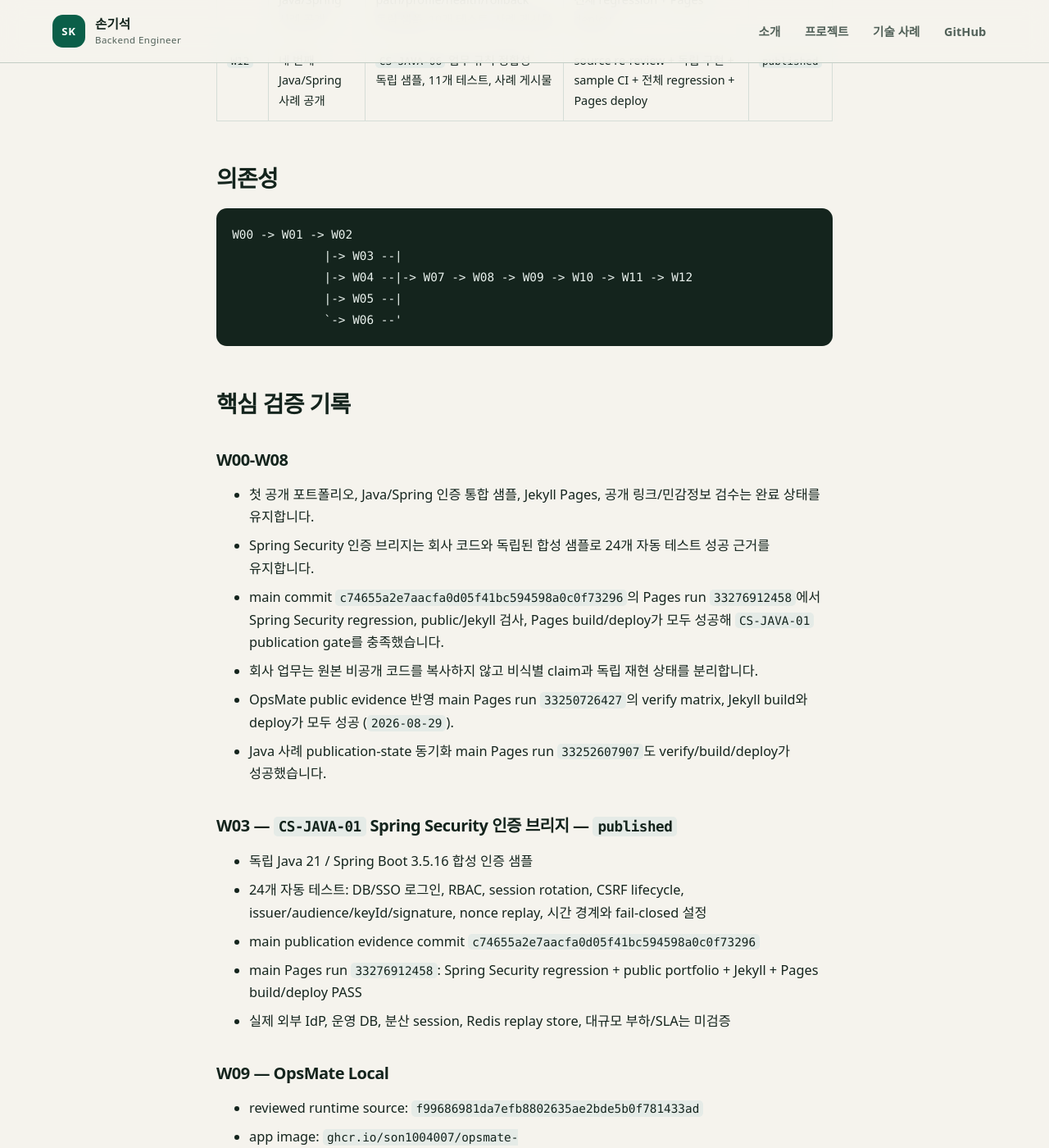
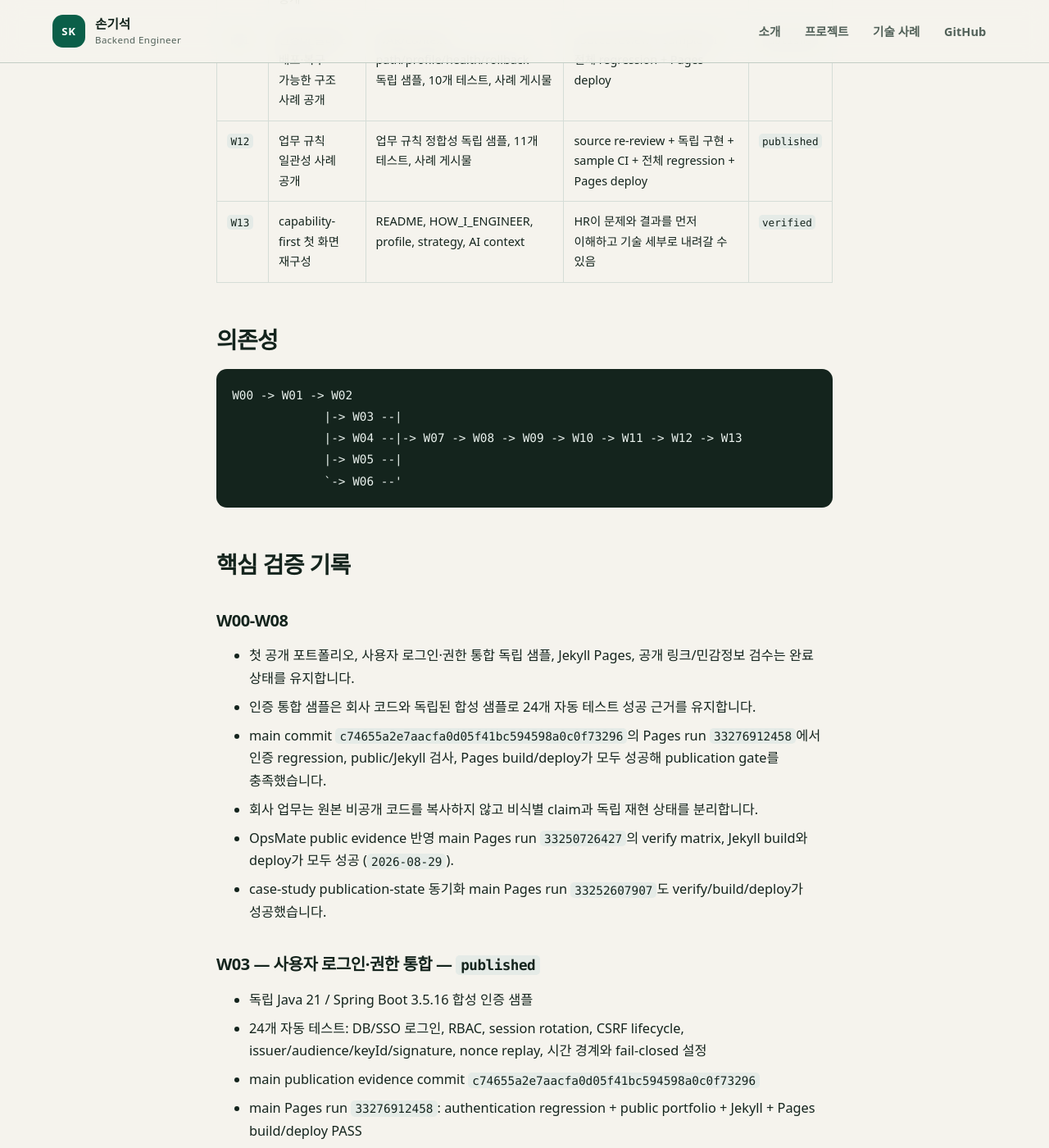
Before and after one commit to son1004007/engineering-career-portfolio, a Jekyll site: the page built from WORKS.md, in a window 1280 px wide and 1400 px high, scrolled down 1984 px. Shown: the whole window at 82% size. Built offline with Jekyll 4.4.1, drawn with Linux system fonts in a browser that asks for light colours; our own code applies the rules of GitHub Pages for plain Markdown files; some of the changed text lies outside the part shown.

Commit message:
docs: rename work ledger around engineering problems

````diff
--- a/WORKS.md
+++ b/WORKS.md
@@ -1,7 +1,7 @@
 # Portfolio Work Ledger
 
 - 기준일: `2026-08-30`
-- 목적: 포트폴리오 작성부터 GitHub Pages 공개, OpsMate bounded public deployment 검증, Java/Spring 사례 공개까지 작업·의존성·증거를 추적
+- 목적: capability-first 포트폴리오, GitHub Pages 공개, OpsMate bounded public deployment, 실무 문제 독립 재현 사례와 evidence를 추적
 - 원칙: 문서·코드·테스트·공개 안전성 검토가 함께 끝나기 전에는 완료로 표시하지 않음
 - 공통 검수표: [`03_portfolio/review-checklist.md`](03_portfolio/review-checklist.md)
 - 현재 완료 계획: [`PORTFOLIO_COMPLETION_PLAN.md`](PORTFOLIO_COMPLETION_PLAN.md)
@@ -23,23 +23,24 @@
 | `W00` | GitHub 게시 환경 준비 | 인증된 GitHub CLI, 작업 브랜치 | CLI·계정·remote·branch 확인 | `verified` |
 | `W01` | 회사·개인 근거 정합화 | claim, 사례 인덱스, 추가 업무 계정 귀속 | 비식별 claim과 후보 상태 일치 | `verified` |
 | `W02` | 검수 체계 고정 | 이 ledger와 공통 체크리스트 | 모든 Work의 증거·공개 gate 정의 | `verified` |
-| `W03` | 첫 Java/Spring 사례 공개 | 인증 통합 게시물, 독립 샘플, 테스트 | 정상·실패·경계 테스트 성공과 공개 검수·Pages deploy | `published` |
-| `W04` | 추가 업무 사례 정리 | Java/Spring·데이터·AI 사례 초안 | 각 글의 근거·한계·재현 계획 명시 | `verified` |
-| `W05` | OpsMate Local 구현 | 설계, 수직 기능, 테스트 | RBAC·상태·멱등성·fail-closed 테스트 성공 | `verified` |
-| `W06` | GitHub Pages 블로그 구현 | 홈, 탐색, 레이아웃, 배포 workflow | 반응형 규칙·링크·접근성·빌드 검수 | `verified` |
+| `W03` | 사용자 로그인·권한 통합 사례 공개 | 인증 통합 게시물, 독립 샘플, 테스트 | 정상·실패·경계 테스트 성공과 공개 검수·Pages deploy | `published` |
+| `W04` | 추가 실무 문제 사례 정리 | backend·data·AI·operations 사례 초안 | 각 글의 근거·한계·재현 계획 명시 | `verified` |
+| `W05` | Controlled AI Integration 구현 | OpsMate 설계, 수직 기능, 테스트 | RBAC·상태·멱등성·fail-closed 테스트 성공 | `verified` |
+| `W06` | GitHub Pages 포트폴리오 구현 | 홈, 탐색, 레이아웃, 배포 workflow | 반응형 규칙·링크·접근성·빌드 검수 | `verified` |
 | `W07` | 통합 검수 | 테스트·링크·민감정보·렌더링 결과 | 공통 검수표 필수 항목과 한계 기록 | `verified` |
 | `W08` | GitHub 공개 | commit, push, PR, Pages URL | 원격 배포 성공과 공개 URL 응답 확인 | `published` |
 | `W09` | OpsMate 공개 데모와 재현 가능한 운영 검증 | immutable release, private DB/model path, public HTTPS E2E, lifecycle evidence | internal + public network/security/lifecycle bounded E2E와 final CLOSED | `verified` |
-| `W10` | 두 번째 Java/Spring 사례 공개 | MyBatis 기간 조회 독립 샘플, 12개 테스트, 사례 게시물 | source review + sample CI + 전체 regression + Pages deploy | `published` |
-| `W11` | 세 번째 Java/Spring 사례 공개 | WAR/context-path/profile/health/rollback 독립 샘플, 10개 테스트, 사례 게시물 | source review + sample CI + 전체 regression + Pages deploy | `published` |
-| `W12` | 네 번째 Java/Spring 사례 공개 | `CS-JAVA-06` 업무 규칙 정합성 독립 샘플, 11개 테스트, 사례 게시물 | source re-review + 독립 구현 + sample CI + 전체 regression + Pages deploy | `published` |
+| `W10` | 복잡한 기간 조회 데이터 정합성 사례 공개 | MyBatis 기간 조회 독립 샘플, 12개 테스트, 사례 게시물 | source review + sample CI + 전체 regression + Pages deploy | `published` |
+| `W11` | 환경이 달라도 배포·복구 가능한 구조 사례 공개 | WAR/context-path/profile/health/rollback 독립 샘플, 10개 테스트, 사례 게시물 | source review + sample CI + 전체 regression + Pages deploy | `published` |
+| `W12` | 업무 규칙 일관성 사례 공개 | 업무 규칙 정합성 독립 샘플, 11개 테스트, 사례 게시물 | source re-review + 독립 구현 + sample CI + 전체 regression + Pages deploy | `published` |
+| `W13` | capability-first 첫 화면 재구성 | README, HOW_I_ENGINEER, profile, strategy, AI context | HR이 문제와 결과를 먼저 이해하고 기술 세부로 내려갈 수 있음 | `verified` |
 
 ## 의존성
 
 ```text
 W00 -> W01 -> W02
              |-> W03 --|
-             |-> W04 --|-> W07 -> W08 -> W09 -> W10 -> W11 -> W12
+             |-> W04 --|-> W07 -> W08 -> W09 -> W10 -> W11 -> W12 -> W13
              |-> W05 --|
              `-> W06 --'
 ```
@@ -48,19 +49,19 @@ W00 -> W01 -> W02
 
 ### W00-W08
 
-- 첫 공개 포트폴리오, Java/Spring 인증 통합 샘플, Jekyll Pages, 공개 링크/민감정보 검수는 완료 상태를 유지합니다.
-- Spring Security 인증 브리지는 회사 코드와 독립된 합성 샘플로 24개 자동 테스트 성공 근거를 유지합니다.
-- main commit `c74655a2e7aacfa0d05f41bc594598a0c0f73296`의 Pages run `33276912458`에서 Spring Security regression, public/Jekyll 검사, Pages build/deploy가 모두 성공해 `CS-JAVA-01` publication gate를 충족했습니다.
+- 첫 공개 포트폴리오, 사용자 로그인·권한 통합 독립 샘플, Jekyll Pages, 공개 링크/민감정보 검수는 완료 상태를 유지합니다.
+- 인증 통합 샘플은 회사 코드와 독립된 합성 샘플로 24개 자동 테스트 성공 근거를 유지합니다.
+- main commit `c74655a2e7aacfa0d05f41bc594598a0c0f73296`의 Pages run `33276912458`에서 인증 regression, public/Jekyll 검사, Pages build/deploy가 모두 성공해 publication gate를 충족했습니다.
 - 회사 업무는 원본 비공개 코드를 복사하지 않고 비식별 claim과 독립 재현 상태를 분리합니다.
 - OpsMate public evidence 반영 main Pages run `33250726427`의 verify matrix, Jekyll build와 deploy가 모두 성공 (`2026-08-29`).
-- Java 사례 publication-state 동기화 main Pages run `33252607907`도 verify/build/deploy가 성공했습니다.
+- case-study publication-state 동기화 main Pages run `33252607907`도 verify/build/deploy가 성공했습니다.
 
-### W03 — `CS-JAVA-01` Spring Security 인증 브리지 — `published`
+### W03 — 사용자 로그인·권한 통합 — `published`
 
 - 독립 Java 21 / Spring Boot 3.5.16 합성 인증 샘플
 - 24개 자동 테스트: DB/SSO 로그인, RBAC, session rotation, CSRF lifecycle, issuer/audience/keyId/signature, nonce replay, 시간 경계와 fail-closed 설정
 - main publication evidence commit `c74655a2e7aacfa0d05f41bc594598a0c0f73296`
-- main Pages run `33276912458`: Spring Security regression + public portfolio + Jekyll + Pages build/deploy PASS
+- main Pages run `33276912458`: authentication regression + public portfolio + Jekyll + Pages build/deploy PASS
 - 실제 외부 IdP, 운영 DB, 분산 session, Redis replay store, 대규모 부하/SLA는 미검증
 
 ### W09 — OpsMate Local
@@ -75,14 +76,14 @@ W00 -> W01 -> W02
 
 이 결과는 bounded E2E이며 24x7 SLA, 장기 부하, 대규모 실제 사용자 운영을 뜻하지 않습니다.
 
-### W10 — `CS-JAVA-02` MyBatis 기간 조회 — `published`
+### W10 — 복잡한 기간 조회 데이터 정합성 — `published`
 
 - 독립 Spring Boot/MyBatis/H2 합성 샘플, 12개 자동 테스트
 - final PR regression run `33251272174`: PASS
 - main Pages run `33251362190`: verify/build/deploy PASS
 - Oracle optimizer index 선택과 운영 성능 수치는 미검증
 
-### W11 — `CS-JAVA-03` WAR 배포 이식성 — `published`
+### W11 — 환경이 달라도 배포·복구 가능한 구조 — `published`
 
 - 독립 Java 21 / Spring Boot 3.5.16 WAR 샘플, 10개 자동 테스트
 - final PR regression run `33252086213`: 전체 PASS
@@ -90,7 +91,7 @@ W00 -> W01 -> W02
 - main Pages run `33252148733`: verify/build/deploy PASS
 - 실제 외부 운영 Tomcat rolling deployment, session drain, zero-downtime, SLA는 미검증
 
-### W12 — `CS-JAVA-06` 업무 규칙 정합성 — `published`
+### W12 — 업무 규칙 일관성 — `published`
 
 권한 있는 비공개 원본에서 본인 author/committer 변경을 다시 확인하고, 회사 코드와 독립된 Java 21 / Spring Boot 3.5.16 합성 `member snapshot` 샘플로 재현했습니다.
 
@@ -109,13 +110,40 @@ W00 -> W01 -> W02
 - 최초 PR run `33275860098`: 신규 sample job + 전체 8개 job PASS
 - 상태 동기화 후 final PR run `33276143715`: 전체 8개 job PASS
 - main merge commit `733db7c614af5613216773b3b1fc6b3567e0b84c`
-- main Pages run `33276278894`: **8개 verify job + Pages build + deploy PASS**
+- main Pages run `33276278894`: 8개 verify job + Pages build + deploy PASS
 - 공개 문서에는 회사 클래스명, endpoint, field, SQL, schema, 테스트 계정, 실제 데이터와 내부 식별자를 복사하지 않음
 
 실제 회사 시스템 전체 SSO/session, Mapper SQL/운영 DB, 운영 데이터 전체 정합성, 조직 전체 업무 규칙 설계 책임, 운영 성능/SLA는 검증하거나 주장하지 않습니다.
 
+### W13 — capability-first 포트폴리오 — `verified`
+
+공개 첫 화면과 AI 해석 규칙을 다음 방향으로 변경했습니다.
+
+```text
+문제와 결과
+-> engineering capability
+-> verified evidence
+-> technical detail
+-> technology
+```
+
+추가 또는 갱신 문서:
+
+- `README.md`
+- `HOW_I_ENGINEER.md`
+- `AGENTS.md`
+- `AI_CONTEXT.md`
+- `01_profile/career-summary.md`
+- `01_profile/core-strengths.md`
+- `01_profile/career-direction.md`
+- `03_portfolio/portfolio-strategy.md`
+- `03_portfolio/portfolio-overview.md`
+
+목표는 Java/Spring을 숨기는 것이 아니라, 언어보다 problem framing, backend/data integration, AI use, verification, security와 operations를 먼저 보여주는 것입니다.
+
 ## 다음 실행 순서
 
-1. Java/Spring 핵심 공개 사례 4건은 추가 개발 없이 유지합니다.
-2. 신규 사례는 지원 직무상 뚜렷한 증거 공백이 생길 때만 `CS-JAVA-11` 등 source-reviewed 후보에서 선택합니다.
-3. Pages/링크/모바일 baseline 회귀와 `evidence/company-github/monthly/` 월말 갱신을 유지관리합니다.
+1. 기존 공개 사례 4건은 추가 개발보다 문제 중심 제목과 HR-readable 도입부를 유지합니다.
+2. 신규 사례는 특정 언어 수를 늘리는 방식이 아니라 capability map의 증거 공백을 기준으로 선택합니다.
+3. data/AI/platform/security/operations 중 공개 evidence가 상대적으로 약한 영역을 다음 독립 사례 후보로 우선합니다.
+4. Pages/링크/모바일 baseline 회귀와 `evidence/company-github/monthly/` 월말 갱신을 유지관리합니다.
````
